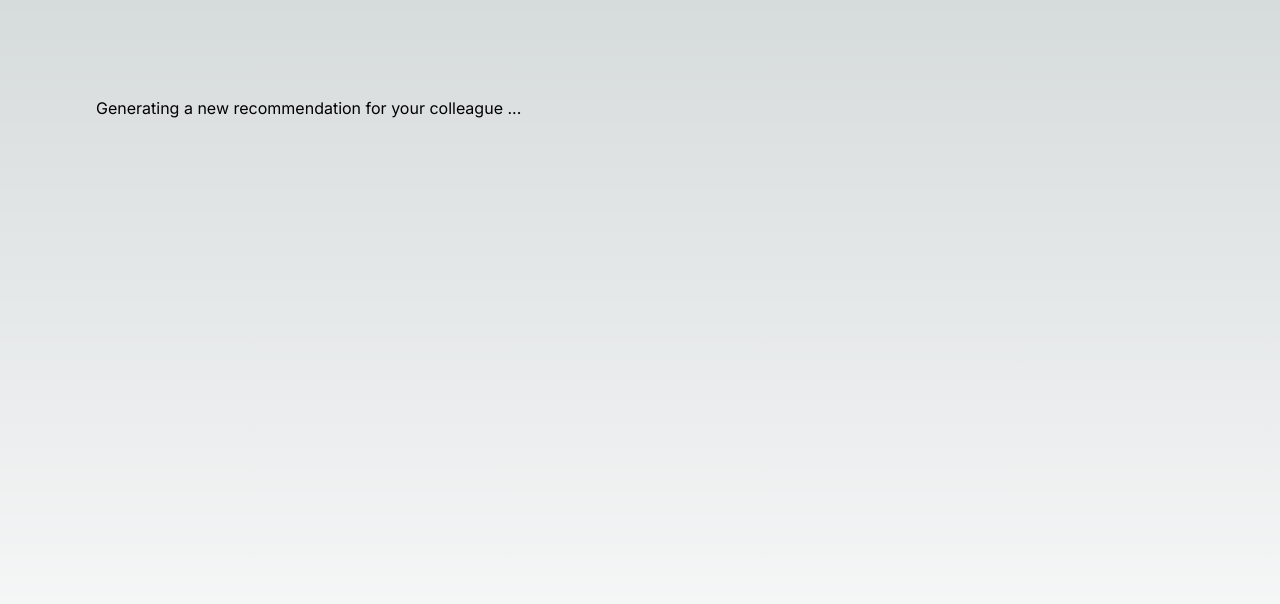
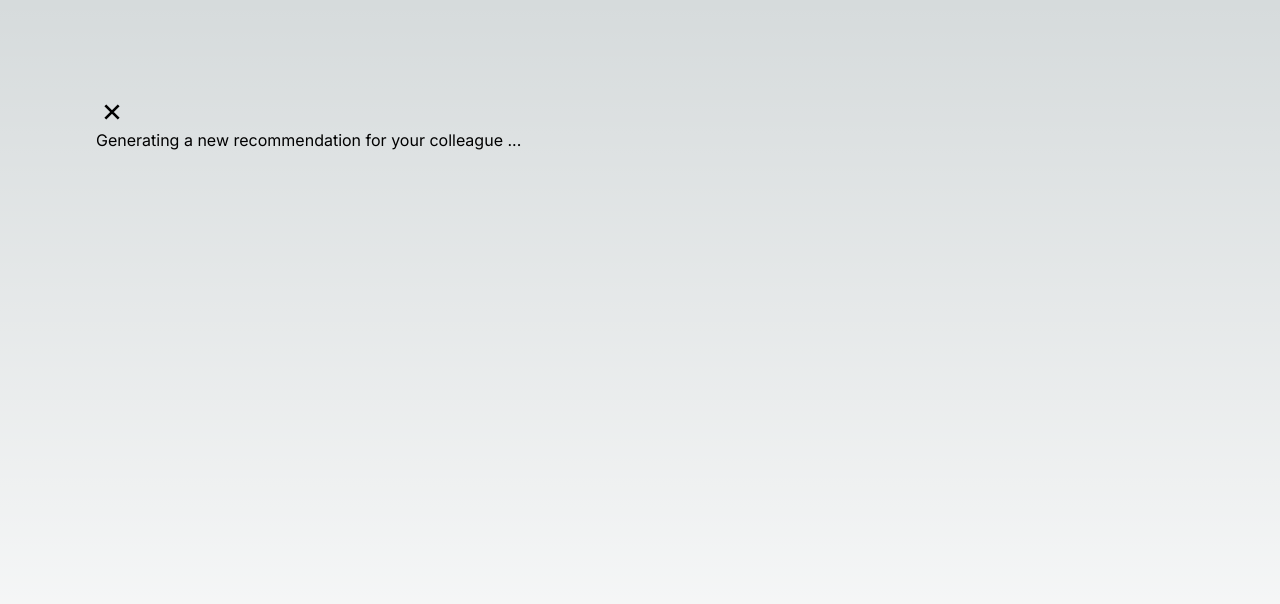
Before and after one commit to ruitang2create/quick-colleague-recommendation, a Next.js app: page / in a window 1280 px wide. Both pictures are taken after a click on the button "New Recommendation". Shown: the top 604 px of the page. Built offline with nearby package versions, Linux system fonts and the light colour scheme.

Commit message:
feat: create IconButton component

```diff
--- a/package.json
+++ b/package.json
@@ -19,6 +19,7 @@
     "postcss": "8.4.23",
     "react": "18.2.0",
     "react-dom": "18.2.0",
+    "react-icons": "^4.9.0",
     "tailwindcss": "3.3.2",
     "typescript": "5.0.4"
   }
--- a/src/app/layout.tsx
+++ b/src/app/layout.tsx
@@ -4,8 +4,8 @@ import { Inter } from 'next/font/google'
 const inter = Inter({ subsets: ['latin'] })
 
 export const metadata = {
-  title: 'Create Next App',
-  description: 'Generated by create next app',
+title: 'Quick Colleague Recommendation',
+  description: 'A lightweight tool to quickly generate a colleague recommendation.',
 }
 
 export default function RootLayout({
--- /dev/null
+++ b/src/components/IconButton/IconButton.tsx
@@ -0,0 +1,42 @@
+import React from "react";
+import { IconButtonProps } from "../types";
+import { ICON_SIZE } from "@/constants";
+import { IconType } from "react-icons";
+import { render } from "react-dom";
+import Image from "next/image";
+
+export default function IconButton({
+  icon,
+  className = "",
+  style = {},
+  onClick,
+  alt = "Icon Button",
+  disabled = false,
+  size = ICON_SIZE.MD,
+}: IconButtonProps): JSX.Element {
+  const isReactIcons = typeof icon === "function";
+
+  const renderIcon = (): JSX.Element => {
+    if (isReactIcons) {
+      const Icon = icon as IconType;
+      return <Icon size={size} />;
+    }
+    return <Image src={icon} alt={alt} fill />;
+  };
+  return (
+    <div
+      className={`${className}`}
+      style={{
+        position: "relative",
+        width: size,
+        height: size,
+        ...style,
+      }}
+      role={disabled ? undefined : "button"}
+      tabIndex={disabled ? undefined : 0}
+      onClick={disabled ? undefined : onClick}
+    >
+      {renderIcon()}
+    </div>
+  );
+}
--- a/src/components/RecommendationGenerator/RecommendationGenerator.tsx
+++ b/src/components/RecommendationGenerator/RecommendationGenerator.tsx
@@ -1,9 +1,13 @@
 import React from "react";
+import { GrFormClose } from "react-icons/gr";
+import IconButton from "../IconButton/IconButton";
+import { ICON_SIZE } from "@/constants";
 
 export default function RecommendationGenerator(): JSX.Element {
   const [name, setName] = React.useState("your colleague");
   return (
     <div>
+        <IconButton icon={GrFormClose} size={ICON_SIZE.LG} />
       <div>Generating a new recommendation for&nbsp;{name}&nbsp;...</div>
     </div>
   );
--- /dev/null
+++ b/src/components/types.ts
@@ -0,0 +1,18 @@
+import { ICON_SIZE } from "@/constants";
+import { StaticImageData } from "next/image";
+import { IconType as ReactIconsIconType } from "react-icons";
+
+export type CommonComponentProps = {
+  className?: string;
+  style?: React.CSSProperties;
+};
+
+export type IconType = string | ReactIconsIconType | StaticImageData;
+
+export interface IconButtonProps extends CommonComponentProps {
+  icon: IconType;
+  alt?: string;
+  onClick?: () => void;
+  disabled?: boolean;
+  size?: string;
+}
--- a/src/constants.ts
+++ b/src/constants.ts
@@ -0,0 +1,9 @@
+export enum ICON_SIZE {
+  XXS = "0.25rem",
+  XS = "0.5rem",
+  SM = "1rem",
+  MD = "1.5rem",
+  LG = "2rem",
+  XL = "3rem",
+  XXL = "5rem",
+}
```
Also changed, not shown: 1 other file (tests, documents, lock files or other folders).
